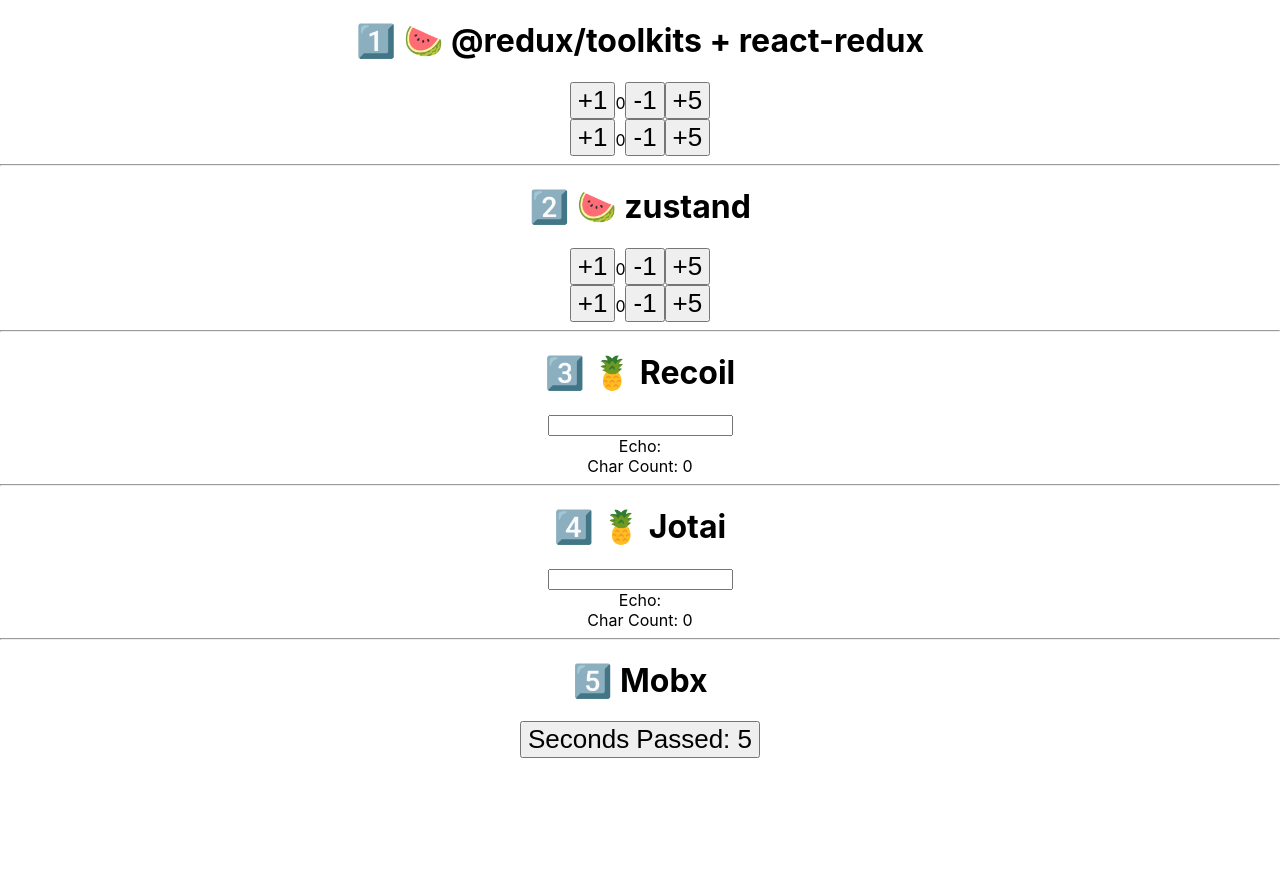
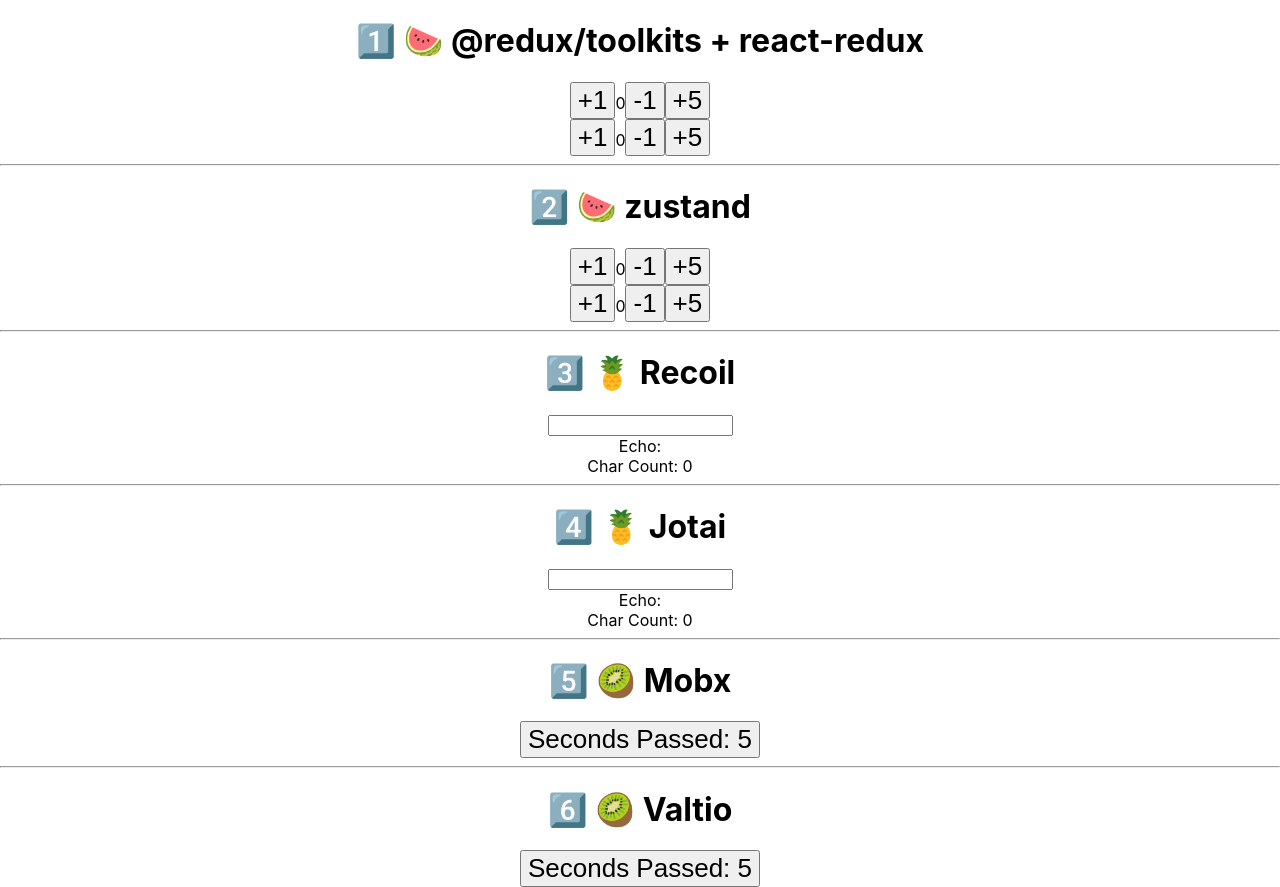
Before and after one commit to jamessawyer/react-mirco-state-manage, a React (Vite) app: page / in a window 1280 px wide. Before the commit the page ends 800 px from the top, so only its background shows below. Built offline with nearby package versions, Linux system fonts and the light colour scheme.

Commit message:
Valtio Counter

```diff
--- a/src/App.tsx
+++ b/src/App.tsx
@@ -3,10 +3,12 @@
 import CounterMobx from './CounterMobx'
 import CounterRecoil from './CounterRecoil'
 import CounterRedux from './CounterRedux'
+import CounterValtio from './CounterValtio'
 import CounterZustand from './CounterZustand'
 
 function App() {
-
+  // 相同水果表示对比组
+  // 🍉 🍍 🥝
   return (
     <div className="App">
       <h1>1️⃣ 🍉 @redux/toolkits + react-redux</h1>
@@ -21,8 +23,11 @@
       <h1>4️⃣ 🍍 Jotai</h1>
       <CounterJotai />
       <hr />
-      <h1>5️⃣ Mobx</h1>
+      <h1>5️⃣ 🥝 Mobx</h1>
       <CounterMobx />
+      <hr />
+      <h1>6️⃣ 🥝 Valtio</h1>
+      <CounterValtio />
     </div>
   )
 }
--- /dev/null
+++ b/src/CounterValtio.tsx
@@ -0,0 +1,39 @@
+import { proxy, useSnapshot } from "valtio";
+
+const myTimer = proxy({
+  secondsPassed: 0,
+  increase: () => {
+    myTimer.secondsPassed += 1
+  },
+  reset: () => {
+    myTimer.secondsPassed = 0
+  }
+})
+
+// Vaitio 也可以写成如下形式：这样更有利于代码分割以及tree-shaking
+// const myTimer = proxy({secondsPassed: 0})
+// const increase = () => myTimer.secondsPassed += 1
+// const reset = () => myTimer.secondsPassed = 0
+// const useSecondsPassed = () => useSnapshot(myTimer).secondsPassed
+
+setInterval(() => {
+  myTimer.increase()
+}, 1000)
+
+const TimerView = ({timer}: {timer: typeof myTimer}) => {
+  const snap = useSnapshot(timer)
+
+  return (
+    <button onClick={() => timer.reset()}>
+      Seconds Passed: {snap.secondsPassed}
+    </button>
+  )
+}
+
+const CounterValtio = () =>(
+  <div>
+    <TimerView timer={myTimer} />
+  </div>
+)
+
+export default CounterValtio
```
